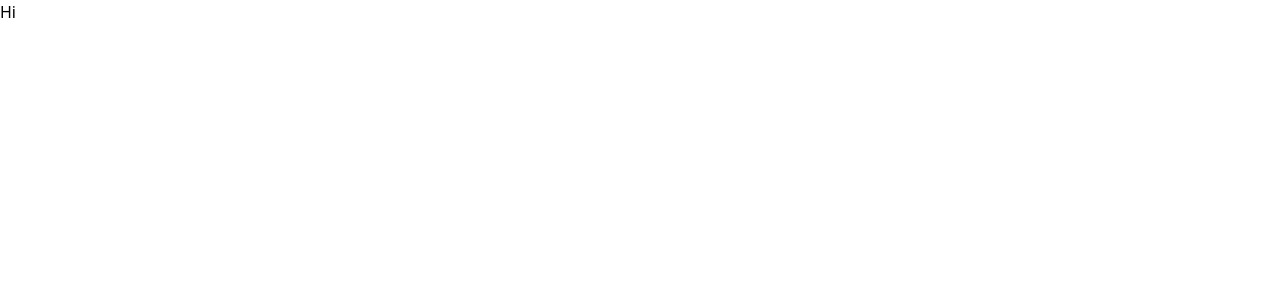
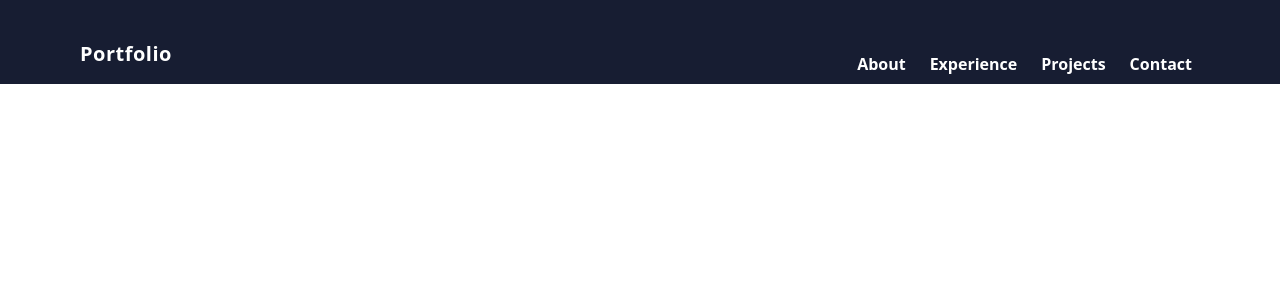
Before and after one commit to pranto113015/portfolio-with-react-and-tailwind-css, a React (Vite) app: page / in a window 1280 px wide. Shown: the top 300 px of the page. Built offline with nearby package versions, Linux system fonts and the light colour scheme.

Commit message:
creating the navbar

```diff
--- a/index.html
+++ b/index.html
@@ -4,7 +4,7 @@
     <meta charset="UTF-8" />
     <link rel="icon" type="image/svg+xml" href="/vite.svg" />
     <meta name="viewport" content="width=device-width, initial-scale=1.0" />
-    <title>Portfolio | React | Tailwind cd "portfolio-with-react-and-tailwind-css"CSS</title>
+    <title>Portfolio | React | Tailwind CSS</title>
   </head>
   <body>
     <div id="root"></div>
--- a/package.json
+++ b/package.json
@@ -10,6 +10,7 @@
     "preview": "vite preview"
   },
   "dependencies": {
+    "@remixicon/react": "^4.2.0",
     "react": "^18.3.1",
     "react-dom": "^18.3.1"
   },
--- a/src/App.jsx
+++ b/src/App.jsx
@@ -1,12 +1,11 @@
-
+import Navbar from "./Components/Navbar";
 
 function App() {
-
   return (
-    <>
-    <h1>Hi</h1>
-    </>
-  )
+    <div className="bg-[#171d32] h-auto w-full overflow-hidden">
+      <Navbar />
+    </div>
+  );
 }
 
-export default App
+export default App;
--- a/src/Components/Navbar.jsx
+++ b/src/Components/Navbar.jsx
@@ -1,11 +1,58 @@
-import React from 'react'
+import React, { useState } from "react";
+import { RiCloseLine, RiMenu2Line } from "@remixicon/react";
 
 const Navbar = () => {
+  const [menu, openMenu] = useState(false);
+  const[showMenu, setShowMenu] = useState(true);
   return (
-    <div>
+    <nav className="flex flex-wrap justify-between md:items-center text-white px-10 pt-6 md:px-20">
+      <span className="text-xl font-bold tracking-wide">Portfolio</span>
+      <ul
+        className={`${
+          menu ? "block" : "hidden"
+        }   mx-24 py-2 mt-4 font-semibold md:mt-5 bg-black px-2 rounded-xl bg-opacity-30 md:border-none text-center md:bg-transparent md:static md:mx-0 md:flex gap-6`}
+      >
+        <a href="#About">
+          <li className="text-md transition-all duration-300 p-1 md:p-0">
+            About
+          </li>
+        </a>
 
-    </div>
-  )
-}
+        <a href="#Experience">
+          <li className="text-md transition-all duration-300 p-1 md:p-0">
+            Experience
+          </li>
+        </a>
 
-export default Navbar
+        <a href="#Projects">
+          <li className="text-md transition-all duration-300 p-1 md:p-0">
+            Projects
+          </li>
+        </a>
+
+        <a href="#Contact">
+          <li className="text-md transition-all duration-300 p-1 md:p-0">
+            Contact
+          </li>
+        </a>
+      </ul>
+      {showMenu ? (
+        <RiMenu2Line
+          size={30}
+          className="md:hidden absolute right-10 top-6 transition-all duration-300"
+          onClick={() => {
+            openMenu(!menu);
+            setShowMenu(!showMenu);
+          }}
+        />
+      ) : (
+        <RiCloseLine
+          size={30}
+          className="md:hidden absolute right-10 top-6 transition-all duration-300"
+        />
+      )}
+    </nav>
+  );
+};
+
+export default Navbar;
```
Also changed, not shown: 1 other file (tests, documents, lock files or other folders).
